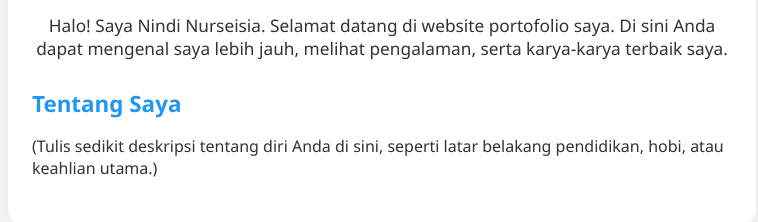
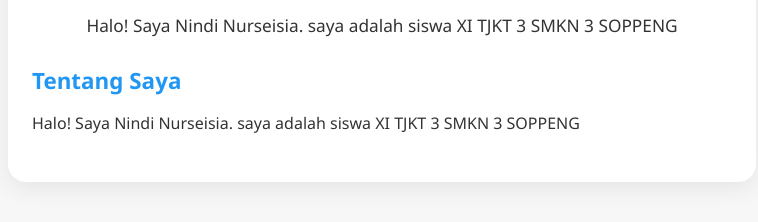
Before and after one commit to nursesiaanndinursesiaa-ship-it/indi-best2, a plain HTML site: page index.html in a window 1280 px wide. Shown: the part 294-516 px from the top of the page, without its empty margins (258-1016 px from the left). Drawn offline with Linux system fonts and the light colour scheme.

Commit message:
Update index.html

```diff
--- a/index.html
+++ b/index.html
@@ -12,13 +12,13 @@
             <img src="https://raw.githubusercontent.com/nursesiaanndinursesiaa-ship-it/ASET-INDI/refs/heads/main/WhatsApp%20Image%202025-08-08%20at%2015.09.15_b8038c8e.jpg" alt="Foto Profil Nindi Nurseisia" class="profile-img">
             <h1 class="name">Nindi Nurseisia</h1>
             <p class="description">
-                Halo! Saya Nindi Nurseisia. Selamat datang di website portofolio saya. Di sini Anda dapat mengenal saya lebih jauh, melihat pengalaman, serta karya-karya terbaik saya.
+                Halo! Saya Nindi Nurseisia. saya adalah siswa XI TJKT 3 SMKN 3 SOPPENG
             </p>
         </section>
         <section class="content">
             <h2>Tentang Saya</h2>
             <p>
-                (Tulis sedikit deskripsi tentang diri Anda di sini, seperti latar belakang pendidikan, hobi, atau keahlian utama.)
+                Halo! Saya Nindi Nurseisia. saya adalah siswa XI TJKT 3 SMKN 3 SOPPENG
             </p>
         </section>
     </main>
```
